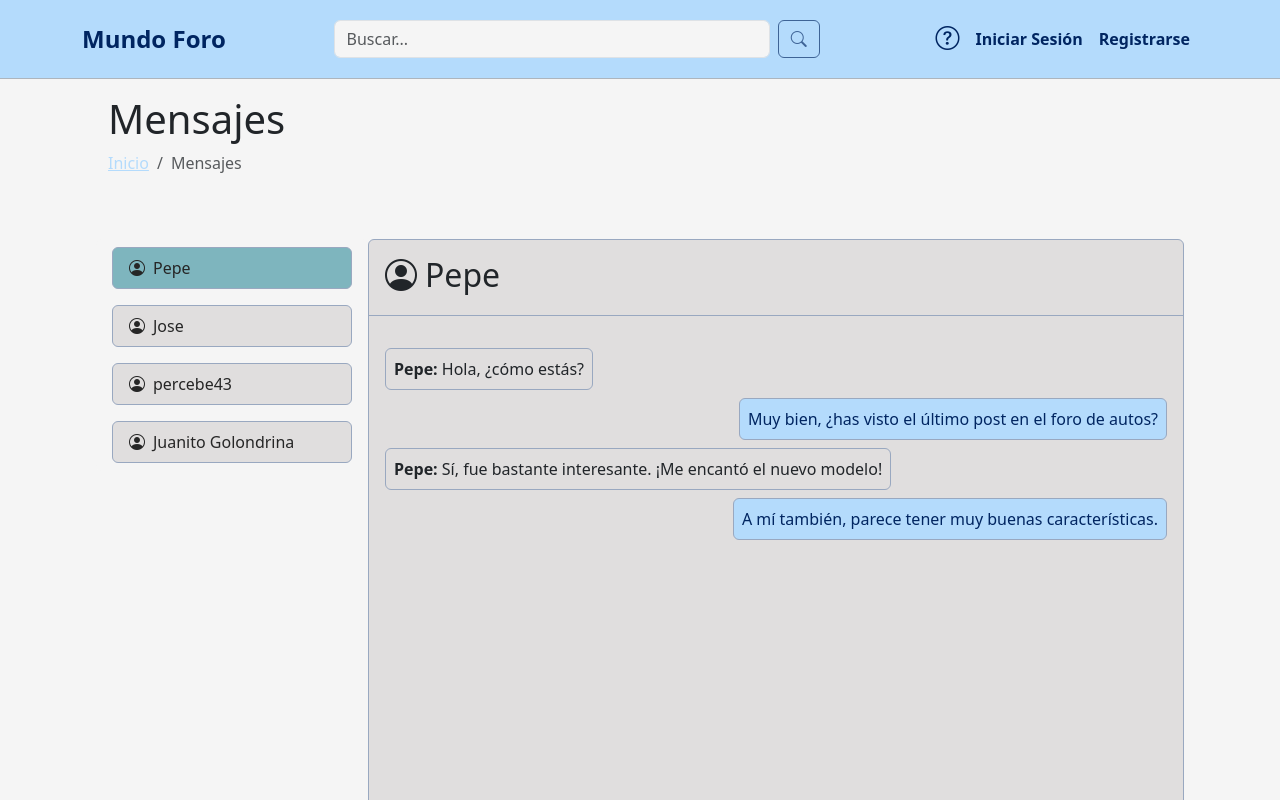
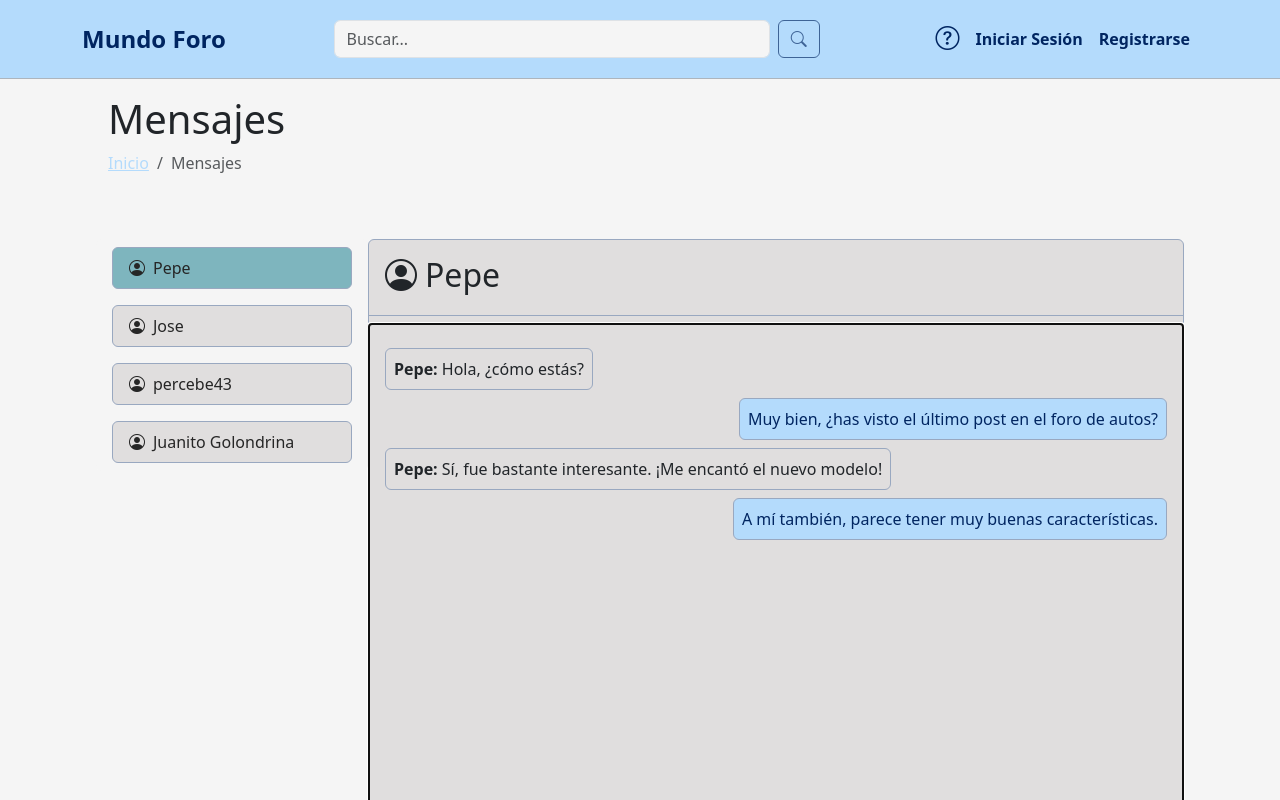
Before and after one commit to Croissanton/IU_Proyecto, a React (Create React App) app in the folder foro-mundo/: page /messenger in a window 1280 px wide. Shown: the top 800 px of the page. Built offline with nearby package versions, Linux system fonts and the light colour scheme.

Commit message:
messenger mas accesible

```diff
--- a/foro-mundo/src/App.js
+++ b/foro-mundo/src/App.js
@@ -1,10 +1,13 @@
 import "./css/custom.css";
 import "../node_modules/bootstrap-icons/font/bootstrap-icons.css";
-import React from "react";
+import React, { useEffect } from "react";
 import { Outlet } from "react-router-dom";
 import { ToastProvider } from "./Context/ToastContext";
 
 function App() {
+  useEffect(() => {
+    document.title = "Foro mundo";
+  }, []);
   return (
     <ToastProvider>
         <Outlet />
--- a/foro-mundo/src/Components/Messenger.js
+++ b/foro-mundo/src/Components/Messenger.js
@@ -11,21 +11,6 @@ import {
 import { NavLink } from "react-router-dom";
 
 const Messenger = () => {
-  // const [messages, setMessages] = useState([
-  //   { id: 1, text: "¡Hola!", sender: "You" },
-  //   { id: 2, text: "¡Hola!", sender: "You" },
-  //   { id: 3, text: "Hola, ¿cómo estás?", sender: "Pepe" },
-  //   { id: 4, text: "Estoy bien, ¡gracias!", sender: "You" },
-  //   { id: 5, text: "¿Cómo estuvo tu día?", sender: "Pepe" },
-  //   { id: 6, text: "Estuvo bien, ¿y el tuyo?", sender: "You" },
-  //   {
-  //     id: 7,
-  //     text: "Muy bien, ¿has visto el último post en el foro de autos?",
-  //     sender: "Pepe",
-  //   },
-  //   { id: 8, text: "Sí, es una locura.", sender: "You" },
-  // ]);
-
   const initialMessages = {
     Pepe: [
       { id: 1, text: "Hola, ¿cómo estás?", sender: "Pepe" },
@@ -84,17 +69,6 @@ const Messenger = () => {
   const [inputValue, setInputValue] = useState("");
   const chatboxRef = useRef(null);
 
-  // const handleSendMessage = () => {
-  //   if (!inputValue.trim()) return; // prevent sending empty messages
-  //   const newMessage = {
-  //     id: messages.length + 1, // simple id increment, consider uuid for real apps
-  //     text: inputValue,
-  //     sender: "You", // static sender, can be dynamic based on actual user context
-  //   };
-  //   setMessages([...messages, newMessage]); // append new message
-  //   setInputValue(""); // clear input field
-  // };
-
   const handleSendMessage = () => {
     if (!inputValue.trim()) return;
     const newMessage = {
@@ -115,9 +89,13 @@ const Messenger = () => {
 
   const handleChatChange = (name) => {
     setActiveChat(name);
+    setTimeout(() => chatboxRef.current?.focus(), 0);
   };
 
   useEffect(() => {
+    if (chatboxRef.current && activeChat) {
+      chatboxRef.current.focus();
+    }
     if (chatboxRef.current) {
       const { scrollHeight, clientHeight } = chatboxRef.current;
       if (scrollHeight > clientHeight) {
@@ -128,6 +106,11 @@ const Messenger = () => {
       }
     }
   }, [messages, activeChat]);
+
+  useEffect(() => {
+  const lastMessageRef = messages[activeChat].length - 1;
+  lastMessageRef.current?.focus();
+}, [messages, activeChat]);
 
   const handleKeyDown = (e) => {
     if (e.key === "Enter") {
@@ -148,6 +131,7 @@ const Messenger = () => {
                 }`}
                 onClick={() => handleChatChange(name)}
                 style={{ cursor: "pointer" }}
+                aria-pressed={name === activeChat}
               >
                 <i className="bi bi-person-circle me-2"></i> {name}
               </button>
@@ -164,6 +148,7 @@ const Messenger = () => {
             className="bi bi-person-circle d-inline-flex align-items-center"
             to={`/profile/${activeChat}`}
             style={{ color: "inherit", textDecoration: "none" }}
+            aria-label={`Perfil de ${activeChat}`}
           >
             <p className="m-0 ps-2">{activeChat}</p>
           </NavLink>
@@ -172,6 +157,9 @@ const Messenger = () => {
           className="flex-grow-1 overflow-auto p-3"
           style={{ height: "60vh" }}
           ref={chatboxRef}
+          tabIndex="0"
+          aria-atomic="true"
+          aria-live="polite"
         >
           {messages[activeChat].map((message) => (
             <div
@@ -186,9 +174,13 @@ const Messenger = () => {
                 maxWidth: "80%",
                 marginLeft: message.sender === "You" ? "auto" : "0",
               }}
+              tabIndex="-1"
+              aria-label={`${message.sender} dice ${message.text}`}
             >
-              {message.sender !== "You" && <strong>{message.sender}: </strong>}
-              {message.text}
+              <strong>
+                {message.sender !== "You" ? `${message.sender}: ` : ""}
+              </strong>
+              <span>{message.text}</span>
             </div>
           ))}
         </div>
@@ -201,6 +193,7 @@ const Messenger = () => {
               value={inputValue}
               onChange={handleInputChange}
               onKeyDown={handleKeyDown}
+              aria-label="Esribe tu mensaje aqui."
             />
             <Button
               className="border-secondary-subtle"
```
Also changed, not shown: 1 other file (tests, documents, lock files or other folders).
